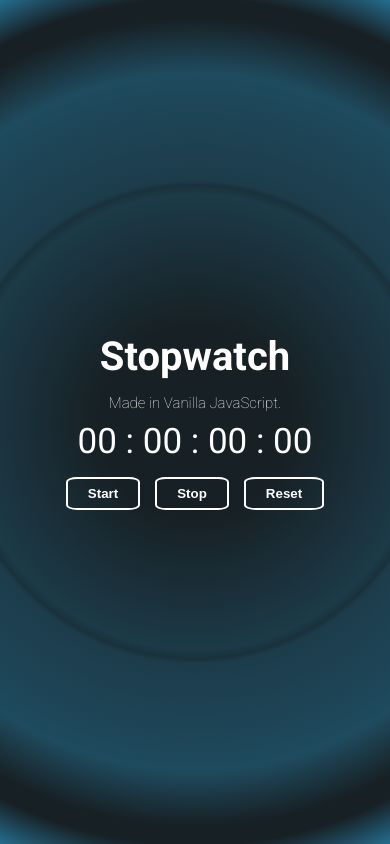
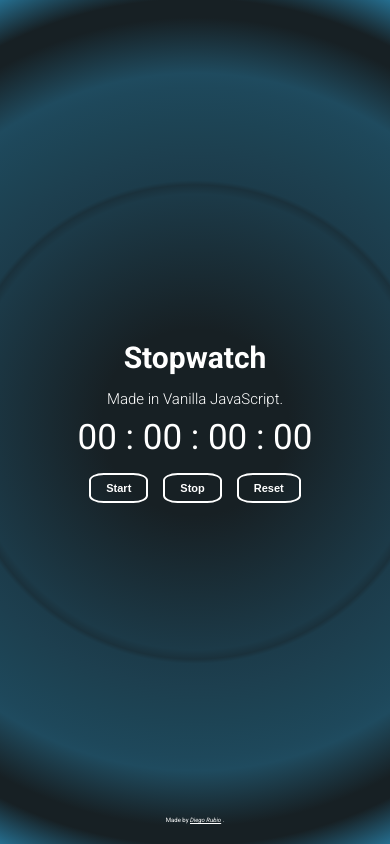
Before and after one commit to darubiomunoz/portfolio-01-stopwatch, a website: page index.html in a window 390 px wide. Drawn offline with Linux system fonts and the light colour scheme.

Commit message:
Responsive Design file and footer linked to Github Profile

```diff
--- a/index.html
+++ b/index.html
@@ -9,6 +9,7 @@
         <link rel="preconnect" href="https://fonts.gstatic.com">
         <link href="https://fonts.googleapis.com/css2?family=Roboto:ital,wght@0,100;0,300;0,400;0,500;0,700;0,900;1,100;1,300;1,400;1,500;1,700;1,900&display=swap" rel="stylesheet">
         <link rel="stylesheet" href="./src/css/styles.css">
+        <link rel="stylesheet" href="./src/css/mediaqueries.css">
     </head>
     <body>
         <header class="header">
@@ -30,6 +31,9 @@
                 <button class="main-interaction-buttonReset button">Reset</button>
             </section>
         </main>
+        <footer class="footer">
+            <p class="footer-info">Made by <em class="footer-info-name"><a target="_blank" href="https://github.com/darubiomunoz">Diego Rubio</a> </em>.</p>
+        </footer>
         <script src="./src/javascript/index.js"></script>
     </body>
 </html>
--- a/src/css/styles.css
+++ b/src/css/styles.css
@@ -18,7 +18,6 @@ html{
 }
 body{
     background: radial-gradient(circle, rgba(23,32,36,1) 20%, rgba(28,58,72,1) 49%, rgba(26,49,60,1) 51%, rgba(28,60,75,1) 52%, rgba(29,63,79,1) 57%, rgba(29,65,81,1) 60%, rgba(29,68,85,1) 65%, rgba(30,72,91,1) 72%, rgba(31,75,95,1) 75%, rgba(30,68,85,1) 77%, rgba(23,32,36,1) 87%, rgba(23,32,36,1) 91%, rgba(37,110,143,1) 100%);
-
     color: var(--color-white);
     width: 100%;
     height: 100vh;
@@ -26,6 +25,7 @@ body{
     flex-direction: column;
     justify-content: center;
     align-items: center;
+    position: relative;
 }
 .header{
     display: flex;
@@ -35,14 +35,14 @@ body{
     width: 100%;
 }
 .header .header-title{
-    font-size: 4rem;
+    font-size: 3rem;
     margin: 0;
     margin-bottom: 1.5rem;
 }
 .header .header-subtitle{
     font-size: 1.5rem;
     margin-bottom: 1rem;
-    font-weight: 200;
+    font-weight: 300;
 }
 .main{
     display: flex;
@@ -69,9 +69,10 @@ body{
     color: var(--color-white);
     background-color: transparent;
     border: 2px solid var(--color-white);
-    border-radius: 15%;
-    padding: .7rem 2rem;
+    border-radius: 25%;
+    padding: .7rem 1.5rem;
     margin-right: 1.5rem;
+    font-size: 1.1rem;
     font-weight: 600;
     outline: none;
 }
@@ -89,3 +90,15 @@ body{
 .main .main-interaction .main-interaction-buttonReset:hover{
     background-color: var(--color-yellow);
 }
+.footer {
+    position: absolute;
+    bottom: 2rem;
+    width: 100%;
+    text-align: center;
+}
+.footer-info {
+    font-size: .5em;
+}
+.footer-info-name a{
+    color: var(--color-white);
+}
```
